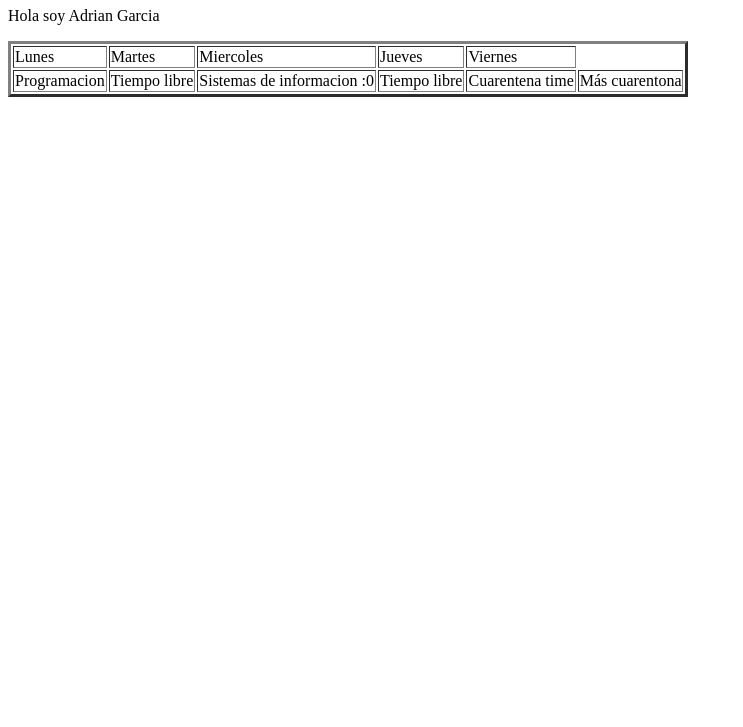
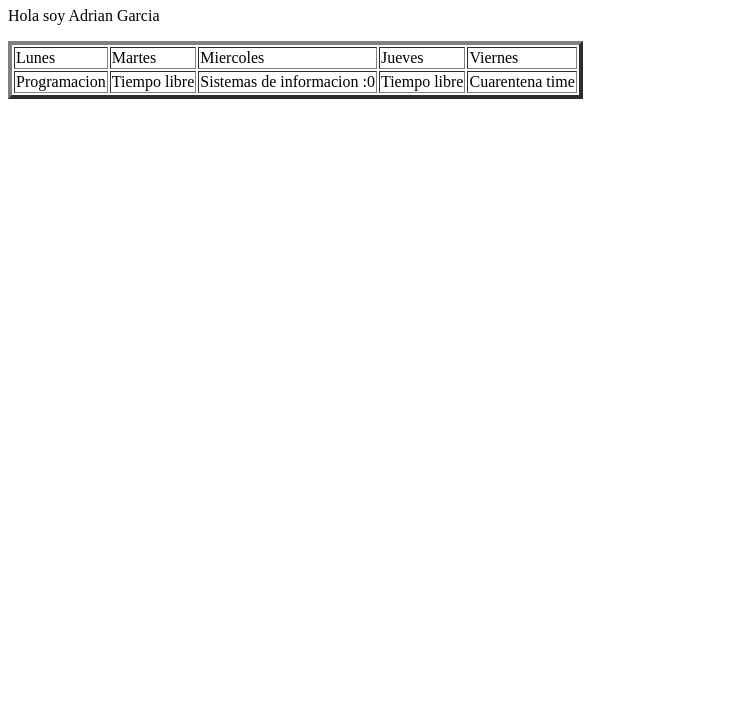
Before and after one commit to Adrian-FES-Aragon/MiPaginaWebTAGC, a plain HTML site: page index.html in a window 1280 px wide. Shown: the part 73-800 px from the top of the page, without its empty margins (0-743 px from the left). Drawn offline with Linux system fonts and the light colour scheme.

Commit message:
Update index.html

```diff
--- a/index.html
+++ b/index.html
@@ -7,7 +7,7 @@
     <body>
         <h1>Hola desde mi pagina web</h1>
 	<p> Hola soy Adrian Garcia </p>
-	<table border="3px">
+	<table border="4px">
 		<tr>
 		<td>Lunes</td>
 		<td>Martes</td>
@@ -21,7 +21,6 @@
 		 <td>Sistemas de informacion :0 </td>
 		 <td>Tiempo libre </td>
 		 <td>Cuarentena time </td>
-		 <td>Más cuarentona </td>
 		</tr>
 	</table>
     </body>
```
